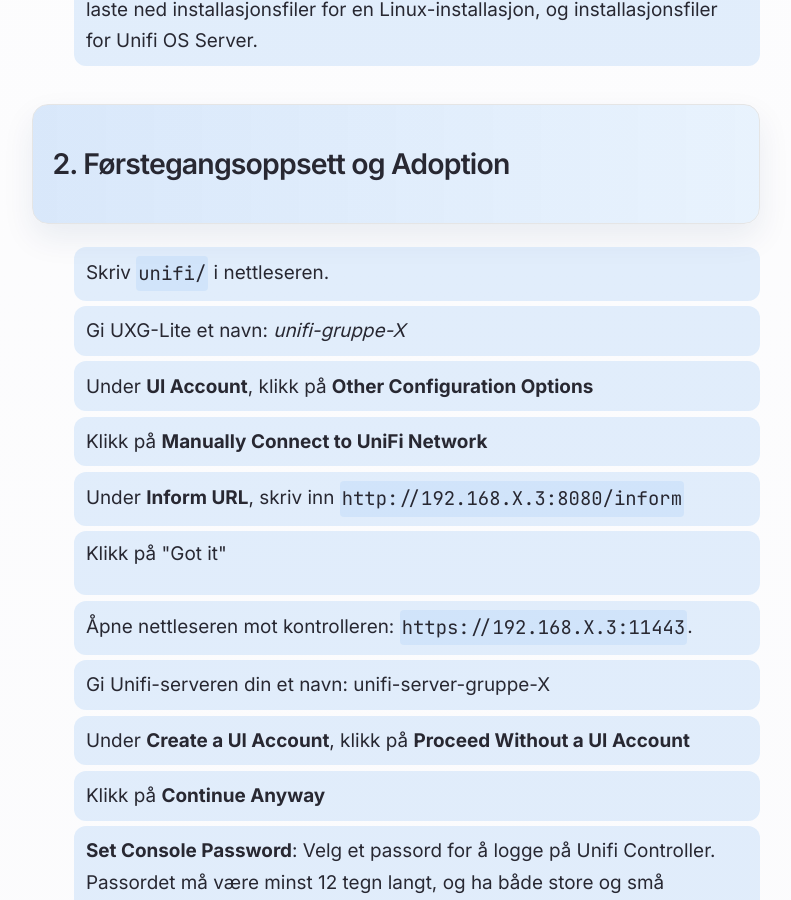
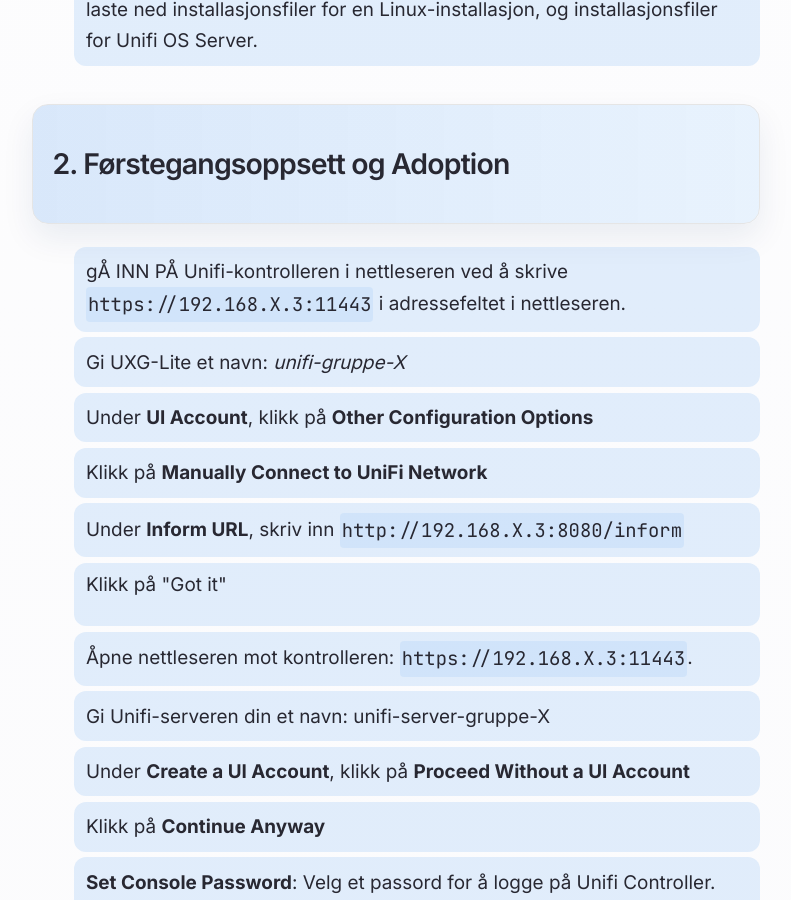
Before and after one commit to Cha-IM/cha-im.github.io, a Jekyll site: the page built from _notes/Public/Driftsstøtte/Virtual lab/Installasjon av Unifi Controller i Proxmox VE.md, in a window 1280 px wide and 900 px high, scrolled down 3638 px. Shown: the whole window, without its empty margins (244-1035 px from the left). Built offline with Jekyll 4.4.1, drawn with Linux system fonts in a browser that asks for light colours.

Commit message:
TRFK-811339 2026-10-20:10:5:42

```diff
--- a/_notes/Public/Driftsstøtte/Virtual lab/Installasjon av Unifi Controller i Proxmox VE.md
+++ b/_notes/Public/Driftsstøtte/Virtual lab/Installasjon av Unifi Controller i Proxmox VE.md
@@ -66,7 +66,7 @@ date: 23-09-2026
 - Skriptet vil nå installere Unifi-controlleren. Dette kan ta litt tid, da den må laste ned installasjonsfiler for en Linux-installasjon, og installasjonsfiler for Unifi OS Server.
 
 ## 2. Førstegangsoppsett og Adoption
-- Skriv `unifi/` i nettleseren.
+- gÅ INN PÅ Unifi-kontrolleren i nettleseren ved å skrive `https://192.168.X.3:11443` i adressefeltet i nettleseren.
 - Gi UXG-Lite et navn: *unifi-gruppe-X*
 - Under **UI Account**, klikk på **Other Configuration Options**
 - Klikk på **Manually Connect to UniFi Network**
```
Also changed, not shown: .obsidian/workspace.json.
